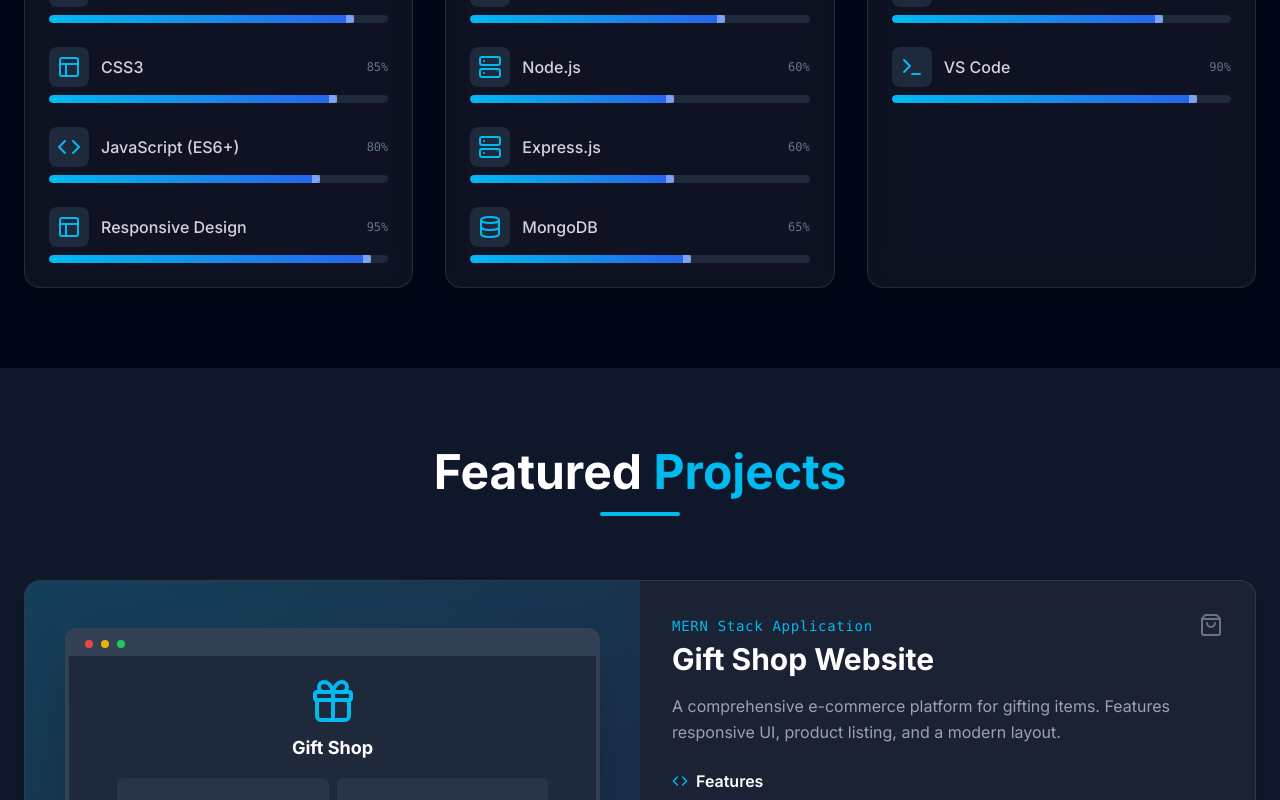
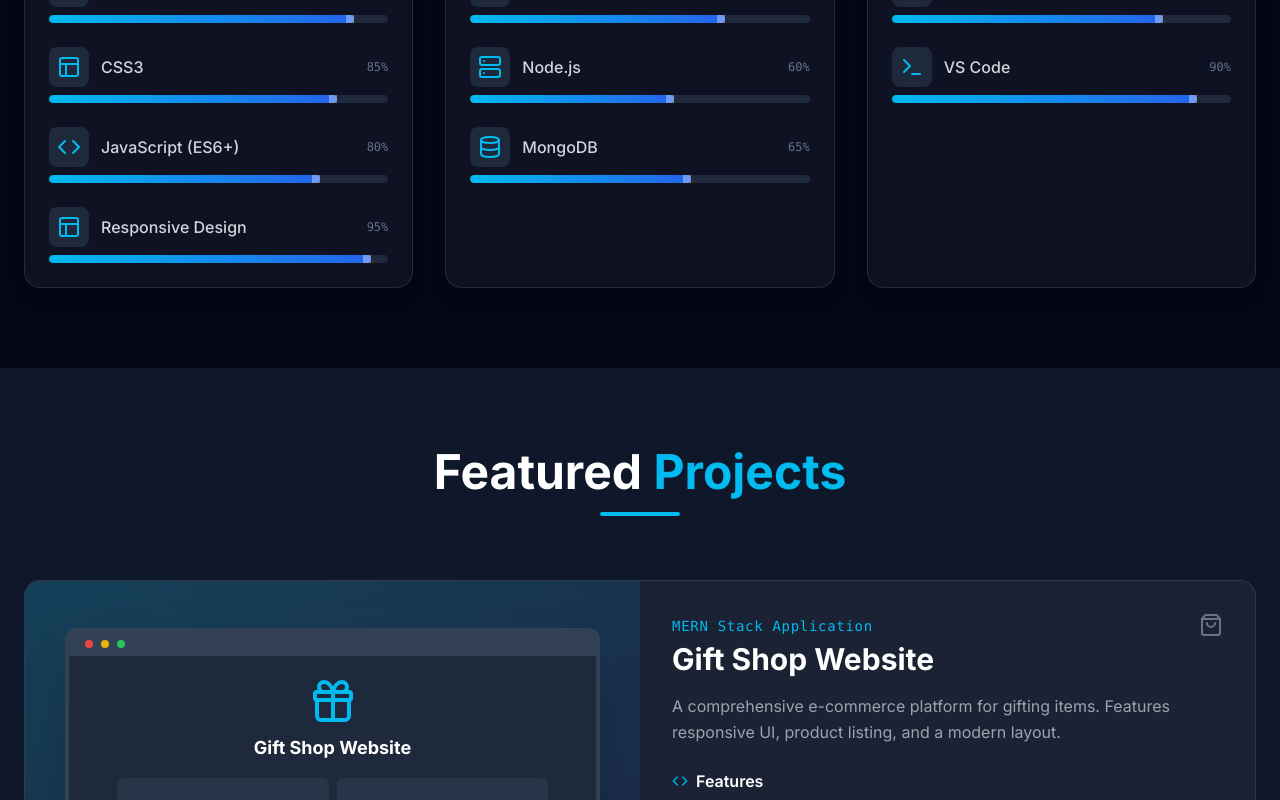
Before and after one commit to Danishxyz/portfolio, a React (Vite) app: page / in a window 1280 px wide. Shown: the part 1820-2620 px from the top of the page. Built offline with nearby package versions, Linux system fonts and the light colour scheme.

Commit message:
Update portfolio

```diff
--- a/src/sections/Contact.jsx
+++ b/src/sections/Contact.jsx
@@ -65,7 +65,7 @@ export const Contact = () => {
                                 </div>
                             </a>
 
-                            <a href="https://linkedin.com" target="_blank" rel="noopener noreferrer" className="flex items-center gap-4 glass p-4 rounded-xl hover:bg-white/5 transition-colors group">
+                            <a href="https://www.linkedin.com/in/danish-khan-742b5434a/" target="_blank" rel="noopener noreferrer" className="flex items-center gap-4 glass p-4 rounded-xl hover:bg-white/5 transition-colors group">
                                 <div className="p-3 bg-slate-800 rounded-full text-cyan group-hover:scale-110 transition-transform">
                                     <Linkedin size={24} />
                                 </div>
@@ -75,7 +75,7 @@ export const Contact = () => {
                                 </div>
                             </a>
 
-                            <a href="https://github.com" target="_blank" rel="noopener noreferrer" className="flex items-center gap-4 glass p-4 rounded-xl hover:bg-white/5 transition-colors group">
+                            <a href="https://github.com/Danishxyz" target="_blank" rel="noopener noreferrer" className="flex items-center gap-4 glass p-4 rounded-xl hover:bg-white/5 transition-colors group">
                                 <div className="p-3 bg-slate-800 rounded-full text-cyan group-hover:scale-110 transition-transform">
                                     <Github size={24} />
                                 </div>
--- a/src/sections/Projects.jsx
+++ b/src/sections/Projects.jsx
@@ -1,6 +1,7 @@
 import React from "react";
 import { motion } from "framer-motion";
-import { Github, ExternalLink, Gift, ShoppingBag, Code } from "lucide-react";
+import { Github, ExternalLink, Gift, ShoppingBag, Code, Watch } from "lucide-react";
+import watchWebsiteImg from "../assets/watch-website.jpg";
 
 export const Projects = () => {
     const projects = [
@@ -13,7 +14,21 @@ export const Projects = () => {
             links: {
                 demo: "#",
                 code: "#"
-            }
+            },
+            Icon: Gift
+        },
+        {
+            title: "Luxury Watch Store",
+            category: "Frontend Development",
+            description: "An elegant web interface for browsing luxury timepieces. Focuses on visual hierarchy, smooth transitions, and a premium aesthetic.",
+            tech: ["React.js", "Tailwind CSS", "Framer Motion", "GSAP"],
+            features: ["Hero Carousel", "Product Showcases", "Brand Filtering", "Responsive Design"],
+            links: {
+                demo: "https://project-1-theta-plum.vercel.app/",
+                code: "https://github.com/Danishxyz/watch-website"
+            },
+            Icon: Watch,
+            image: watchWebsiteImg
         }
     ];
 
@@ -50,6 +65,18 @@ export const Projects = () => {
                                 </div>
 
                                 {/* CSS Mockup */}
+                                {project.image ? (
+                                    <div className="w-full h-64 bg-slate-900 rounded-t-xl border-4 border-slate-700 shadow-2xl transform group-hover:scale-105 transition-transform duration-500 relative overflow-hidden">
+                                        <div className="h-6 bg-slate-700 flex items-center px-4 space-x-2 z-10 relative">
+                                            <div className="w-2 h-2 rounded-full bg-red-500"></div>
+                                            <div className="w-2 h-2 rounded-full bg-yellow-500"></div>
+                                            <div className="w-2 h-2 rounded-full bg-green-500"></div>
+                                        </div>
+                                        <div className="w-full h-full relative">
+                                            <img src={project.image} alt={project.title} className="w-full h-full object-cover object-top pb-6" />
+                                        </div>
+                                    </div>
+                                ) : (
                                     <div className="w-full h-64 bg-slate-800 rounded-t-xl border-4 border-slate-700 shadow-2xl transform group-hover:scale-105 transition-transform duration-500 relative overflow-hidden">
                                         <div className="h-6 bg-slate-700 flex items-center px-4 space-x-2">
                                             <div className="w-2 h-2 rounded-full bg-red-500"></div>
@@ -57,8 +84,8 @@ export const Projects = () => {
                                             <div className="w-2 h-2 rounded-full bg-green-500"></div>
                                         </div>
                                         <div className="p-4 flex flex-col items-center justify-center h-full text-center">
-                                        <Gift size={48} className="text-cyan mb-2" />
-                                        <span className="text-lg font-bold text-white">Gift Shop</span>
+                                            <project.Icon size={48} className="text-cyan mb-2" />
+                                            <span className="text-lg font-bold text-white">{project.title}</span>
                                             <div className="grid grid-cols-2 gap-2 mt-4 w-full px-8 opacity-50">
                                                 <div className="h-12 bg-slate-700 rounded-md"></div>
                                                 <div className="h-12 bg-slate-700 rounded-md"></div>
@@ -67,6 +94,7 @@ export const Projects = () => {
                                             </div>
                                         </div>
                                     </div>
+                                )}
                             </div>
 
                             {/* Project Details */}
--- a/src/sections/Skills.jsx
+++ b/src/sections/Skills.jsx
@@ -17,7 +17,6 @@ const skills = [
         items: [
             { name: "React.js", icon: <Code size={24} />, level: 75 },
             { name: "Node.js", icon: <Server size={24} />, level: 60 },
-            { name: "Express.js", icon: <Server size={24} />, level: 60 },
             { name: "MongoDB", icon: <Database size={24} />, level: 65 },
         ],
     },
```
Also changed, not shown: .agent/workflows/deploy-to-vercel.md (added), src/assets/watch-website.jpg (added), 1 other file (tests, documents, lock files or other folders). Lines whose indentation alone changed are shown as unchanged.
